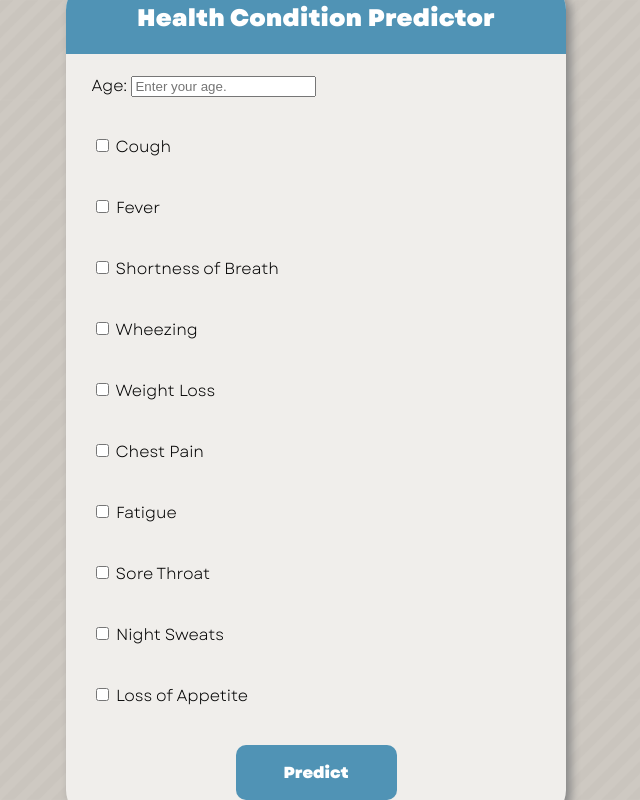
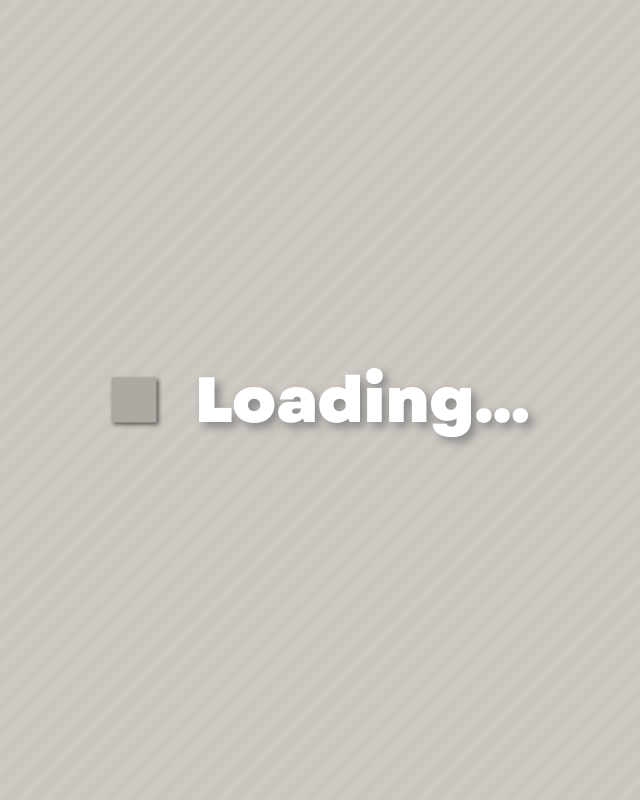
Before and after one commit to Mank-2/TB_A_Predictor, a plain HTML site: page index.html in a window 1280 px wide. Shown: the whole page, without its empty margins (324-964 px from the left). Drawn offline with Linux system fonts and the light colour scheme; a script that the page names is missing.

Commit message:
Update index.html

```diff
--- a/index.html
+++ b/index.html
@@ -4,11 +4,11 @@
     <title>Health Condition Predictor</title>
     <script src="https://cdn.jsdelivr.net/pyodide/v0.27.4/full/pyodide.js"></script>
     <body>
-        <!--div id="loading">
+        <div id="loading">
             <div>
                 <img src="cd-rom.gif" id="stylishgif">&nbsp;&nbsp;<p id="loadingtext">Loading...</p>
             </div>
-        </div-->
+        </div>
         <div id="main-container">
             <div id="main">
                 <div id="header">
```
